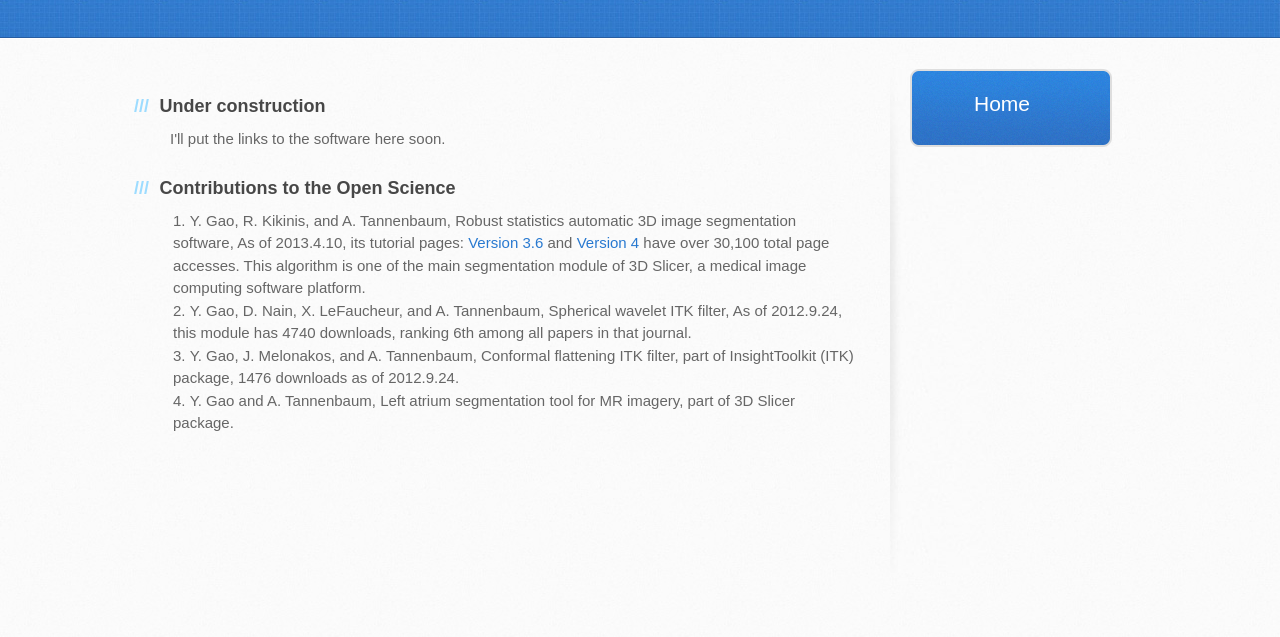
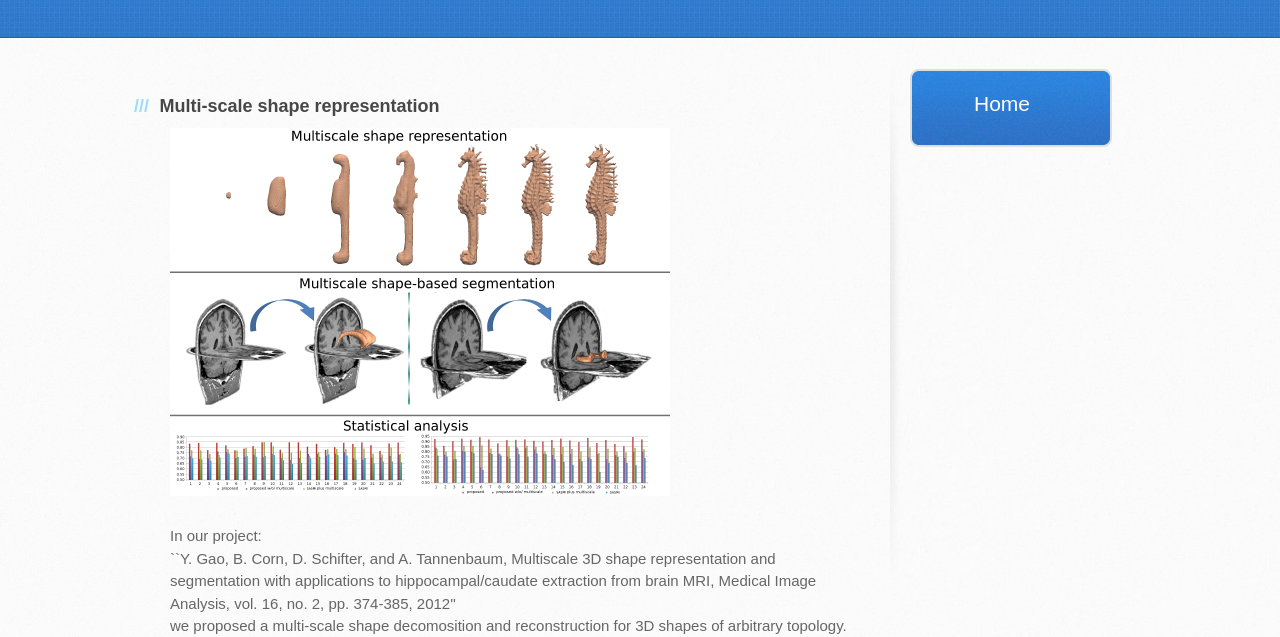
Before and after one commit to gaoyi/gaoyi.github.io, a plain HTML site: page software.html in a window 1280 px wide. Shown: the part 163-800 px from the top of the page. Drawn offline with Linux system fonts and the light colour scheme.

Commit message:
ENH: add figures and more projects

```diff
--- a/software.html
+++ b/software.html
@@ -30,16 +30,75 @@
       <div class="inner clearfix">
         <section id="main-content">
           <!-- <h3>  <a name="publications" class="anchor" href="#publications"><span class="octicon octicon-link"></span></a>Publications</h3> -->
-          <h3>  <a name="publications" class="anchor" href="#publications"><span class="octicon octicon-link"></span></a>Under construction</h3>
-          I'll put the links to the software here soon.
+          <h3> Multi-scale shape representation </h3>
+          <img src="images/waveletShapeGraphicalAbstract_small.png" align="middle" style="width:500px;"><br>
+          <!-- <img src="images/waveletShapeGraphicalAbstract_small.png" alt="Multi-scale shape representation and shape based segmentation" style="width:304px;height:228px;"> -->
+          <br>In our project:<br>
 
-          <h3>  <a name="publications" class="anchor" href="#publications"><span class="octicon octicon-link"></span></a>Contributions to the Open Science</h3>
-	      <ol>
-	        <li><b>Y. Gao</b>, R. Kikinis, and A. Tannenbaum, <i>Robust statistics automatic 3D image segmentation software,</i> As of 2013.4.10, its tutorial pages: <a href="http://www.slicer.org/slicerWiki/index.php/Modules:RobustStatisticsSeg-Documentation-3.6">Version 3.6</a> and <a href="http://www.slicer.org/slicerWiki/index.php/Documentation/4.0/Modules/RobustStatisticsSegmenter">Version 4</a> have over <b>30,100</b> total page accesses. This algorithm is one of the main segmentation module of 3D Slicer, a medical image computing software platform.</li>
-	        <li><b>Y. Gao</b>, D. Nain, X. LeFaucheur, and A. Tannenbaum, <i>Spherical wavelet ITK filter,</i> As of 2012.9.24, this module has <b>4740</b> downloads, ranking <b>6th</b> among all papers in that journal.</li>
-	        <li><b>Y. Gao</b>, J. Melonakos, and A. Tannenbaum, <i>Conformal flattening ITK filter,</i> part of InsightToolkit (ITK) package, <b>1476</b> downloads as of 2012.9.24.</li>
-	        <li><b>Y. Gao</b> and A. Tannenbaum, <i>Left atrium segmentation tool for MR imagery,</i> part of 3D Slicer package.</li>
-	      </ol>
+          <i>``Y. Gao, B. Corn, D. Schifter, and A. Tannenbaum,
+          Multiscale 3D shape representation and segmentation with
+          applications to hippocampal/caudate extraction from brain
+          MRI, Medical Image Analysis, vol. 16, no. 2, pp. 374-385,
+          2012''</i> <br>
+
+          we proposed a multi-scale shape decomosition and
+          reconstruction for 3D shapes of arbitrary topology.  As a
+          bi-product, we release the code for performing 2D and 3D
+          wavelet transformation on ITK images. The source code is
+          hosted on github
+          at <a href="https://github.com/gaoyi/multiScaleShape"
+          rel="nofollow"><font color="#0066cc"><u><b>here</b></u></font></a>.
+
+
+          <h3> Robust Statistics Segmenter, an interactive 3D segmentation software </h3>
+          <img src="images/RSS_MultiObjSeg1.png" align="middle" style="width:500px;"><br>
+
+          Tracing out the target in a 3-Dimensional volume data is
+          time consuming. This algorithm/software is an end-user
+          oriented, interactive 3D image segmentation tool.  It is
+          fully integrated in the 3D Slicer software. To use it, the
+          user will simply provide a few strokes in the desired region
+          and this algorithm/software then takes over and performs the
+          full 3D segmentation.<br>
+
+          TODO: I'll add code here soon.
+
+          <h3> Conformal map a VTK surface to a sphere </h3>
+          <img src="images/Nice.png" align="middle" style="width:250px;">
+          <img src="images/Nice-flat.png" align="middle" style="width:250px;"><br>
+
+          Given a genus-0 surface, that is, a closed surface with no
+          holes and no handles, this filter maps the surface to a
+          sphere. The angle will be preserved during the mapping. It's
+          based on the paper On the Laplace-Beltrami operator and
+          brain surface flattening by Angenent, Haker, Tannenbaum and
+          Kikinis, published on IEEE TMI. The implementation is now
+          shipped with the InsightToolkit. The implementation and the
+          usage is detailed in the Conformal Flattening ITK Filter
+          published in the Insight Journal/MICCAI 2006 Open Science
+          Workshop.
+
+          For example, the surface below on the left will be mapped to
+          the sphere on the right.<br>
+
+          TODO: I'll add code here soon.
+
+          <h3> Wavelet transform on sphere </h3>
+          <img src="images/locallyFilterShape.png" align="middle" style="width:500px;"><br>
+	      <ul>
+            <li>How to do wavelet analysis on a 2-sphere?</li>
+            <li>How that can be applied to localized analysis of a shape?</li>
+	      </ul>
+
+          TODO: I'll add code here soon.
+
+          <!-- <h3>  <a name="publications" class="anchor" href="#publications"><span class="octicon octicon-link"></span></a>Contributions to the Open Science</h3> -->
+	      <!-- <ol> -->
+	      <!--   <li><b>Y. Gao</b>, R. Kikinis, and A. Tannenbaum, <i>Robust statistics automatic 3D image segmentation software,</i> As of 2013.4.10, its tutorial pages: <a href="http://www.slicer.org/slicerWiki/index.php/Modules:RobustStatisticsSeg-Documentation-3.6">Version 3.6</a> and <a href="http://www.slicer.org/slicerWiki/index.php/Documentation/4.0/Modules/RobustStatisticsSegmenter">Version 4</a> have over <b>30,100</b> total page accesses. This algorithm is one of the main segmentation module of 3D Slicer, a medical image computing software platform.</li> -->
+	      <!--   <li><b>Y. Gao</b>, D. Nain, X. LeFaucheur, and A. Tannenbaum, <i>Spherical wavelet ITK filter,</i> As of 2012.9.24, this module has <b>4740</b> downloads, ranking <b>6th</b> among all papers in that journal.</li> -->
+	      <!--   <li><b>Y. Gao</b>, J. Melonakos, and A. Tannenbaum, <i>Conformal flattening ITK filter,</i> part of InsightToolkit (ITK) package, <b>1476</b> downloads as of 2012.9.24.</li> -->
+	      <!--   <li><b>Y. Gao</b> and A. Tannenbaum, <i>Left atrium segmentation tool for MR imagery,</i> part of 3D Slicer package.</li> -->
+	      <!-- </ol> -->
         </section>
 
         <aside id="sidebar">
```
Also changed, not shown: images/Nice-flat.png (added), images/Nice.png (added), images/RSS_MultiObjSeg1.png (added), images/locallyFilterShape.png (added), images/waveletShapeGraphicalAbstract_small.png (added).
